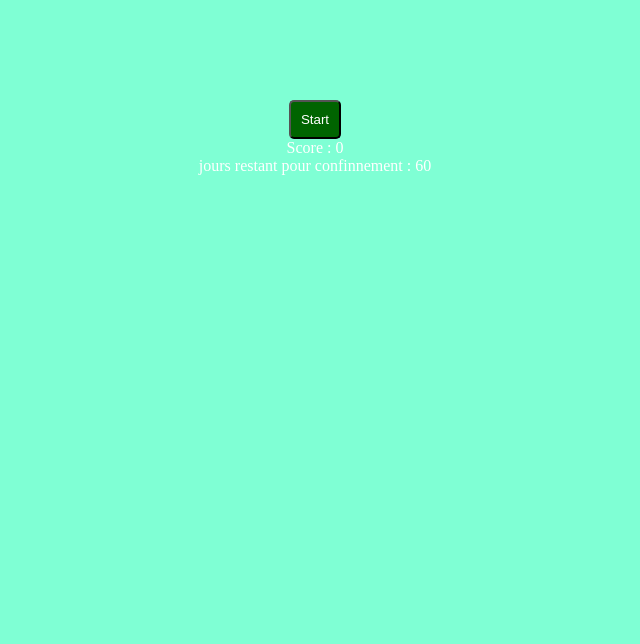
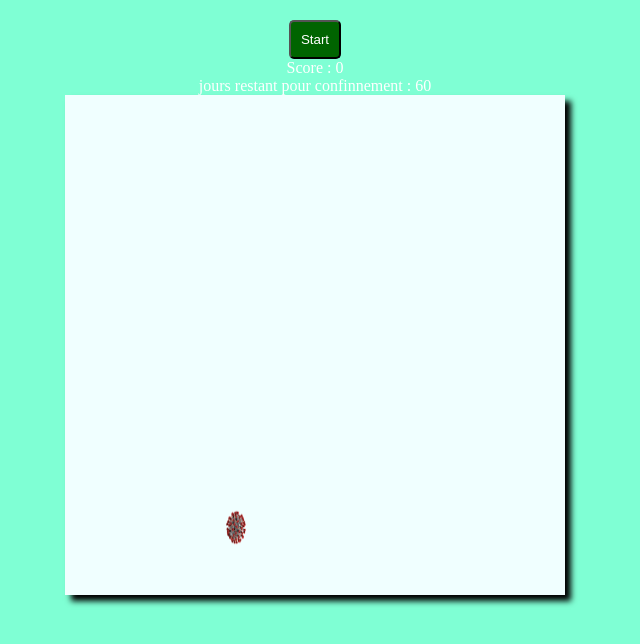
Before and after one commit to KHLIFIAmeni/jeuxcorona, a plain HTML site: page index.html in a window 1280 px wide. Shown: the whole page, without its empty margins (325-965 px from the left). Drawn offline with Linux system fonts and the light colour scheme.

Commit message:
add virus

```diff
--- a/script.js
+++ b/script.js
@@ -0,0 +1,19 @@
+const canva = document.getElementById('canva');
+const time = document.getElementById('time');
+const score = document.getElementById('score');
+const endScreen = document.getElementById('endscreen');
+virusPop();
+function virusPop() {
+    let virus = new Image();
+    virus.src = "./images/virus.png";
+
+    virus.classList.add('virus');
+    virus.style.top = Math.random() * 500 + 'px';
+    virus.style.left = Math.random() * 500 + 'px';
+    let x, y;
+    x = y = (Math.random() * 45) + 30;
+    virus.style.setProperty('--x', `${x}px`);
+    virus.style.setProperty('--y', `${y}px`);
+    canva.appendChild(virus)
+
+}
--- a/style.css
+++ b/style.css
@@ -4,12 +4,32 @@ body {
     box-sizing: border-box;
     background-color: aquamarine;
     color: white;
+    min-width: 100vh;
 }
 
 #start {
-    margin-top: 100px;
+    margin-top: 20px;
     background-color: darkgreen;
     border-radius: 5px;
     padding: 10px;
     color: white;
 }
+
+#canva {
+    cursor: crosshair;
+    width: 500px;
+    height: 500px;
+    background-color: azure;
+    box-shadow: 6px 6px 6px black;
+    position: relative;
+    overflow: hidden;
+    margin: auto;
+
+
+}
+
+.virus {
+    position: absolute;
+    width: var(--x);
+    height: var(--y);
+}
```
Also changed, not shown: images/virus.png (added).
